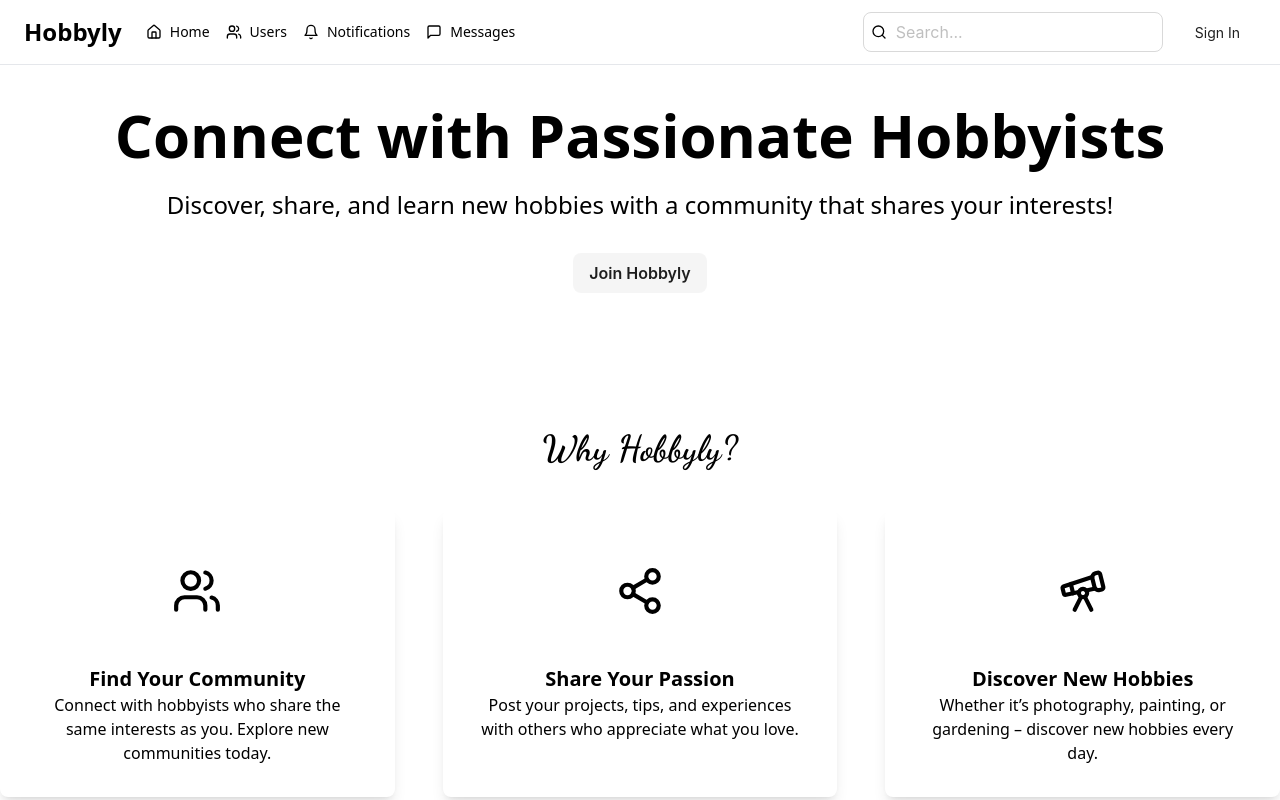
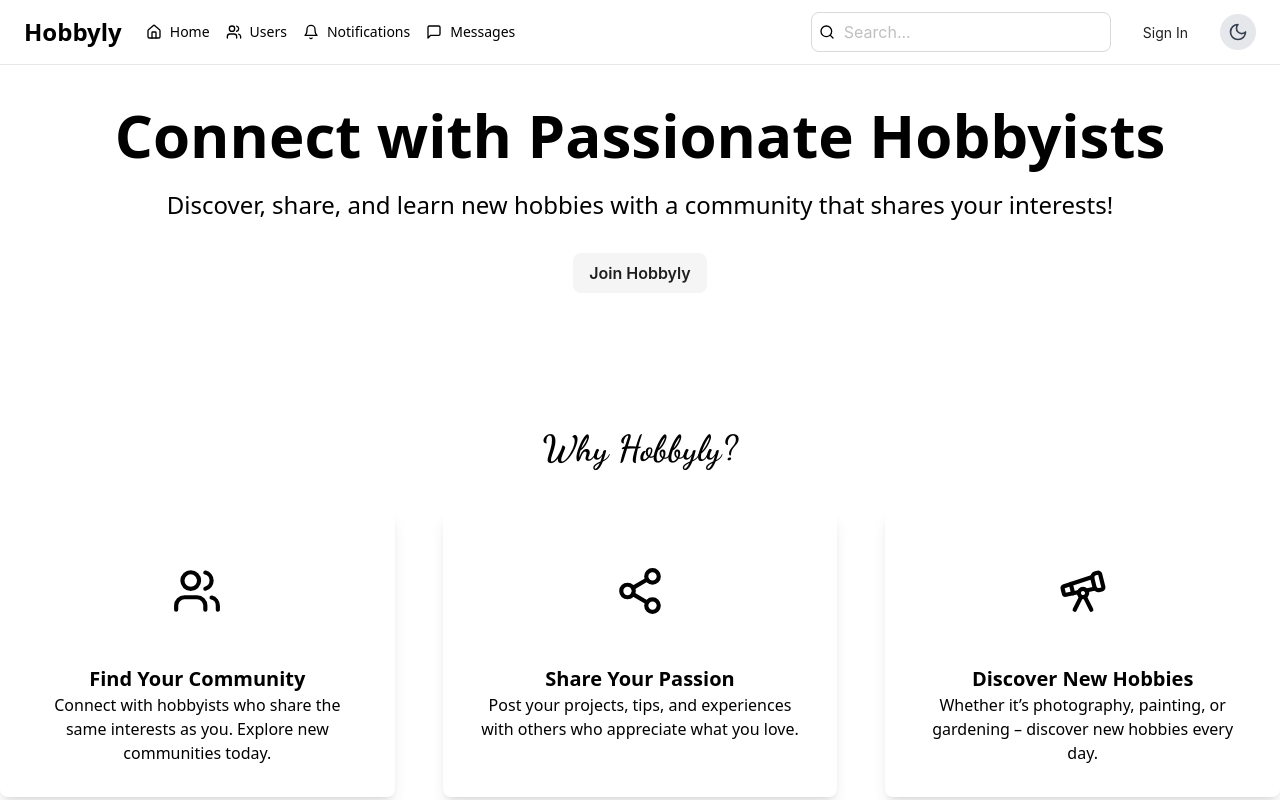
Before and after one commit to Megamind0407/social_app, a React (Vite) app in the folder frontend/: page / in a window 1280 px wide. Shown: the top 800 px of the page. Built offline with nearby package versions, Linux system fonts and the light colour scheme.

Commit message:
update theme

```diff
--- a/frontend/src/components/Navbar.jsx
+++ b/frontend/src/components/Navbar.jsx
@@ -1,9 +1,10 @@
 // eslint-disable-next-line no-unused-vars
-import React from 'react';
+import React, { useContext } from 'react';
 import { Link , useNavigate} from 'react-router-dom';
 import PropTypes from 'prop-types';
-import { Home, Users, Bell, MessageSquare, Search } from 'lucide-react';
+import { Home, Users, Bell, MessageSquare, Search, Moon, Sun } from 'lucide-react';
 import { Button, Input  } from 'antd'
+import { ThemeContext } from './ThemeContext';
 
 function NavItem({ to, icon, children }) {
     return (
@@ -31,12 +32,12 @@ NavItem.defaultProps = {
 
 export const Navbar = () => {
     const navigate = useNavigate(); // Hook to handle navigation
-
+    const {theme, toggleTheme} = useContext(ThemeContext)
     const handleSignIn = () => {
         navigate('/signin'); // Redirect to the /signin route
     };
     return (
-        <nav className="border-b">
+        <nav className="border-b dark:bg-slate-900 dark:text-white">
             <div className="flex items-center justify-between px-4 py-3 md:px-6">
                 <div className="flex items-center">
                     <Link to="/" className="text-2xl font-bold text-primary mr-6">
@@ -63,11 +64,22 @@ export const Navbar = () => {
                     size='large'
                     type="search"
                     placeholder="Search..."
-                    className="pl-8 w-[200px] lg:w-[300px]"
+                    className="dark:bg-slate-900 pl-8 w-[200px] lg:w-[300px]"
                     />
                     <Search className="absolute left-2 top-1/2 h-4 w-4 -translate-y-1/2 transform text-muted-foreground" />
                 </div>
-                <Button type="text" onClick={handleSignIn}>Sign In</Button>
+                <Button type="text" onClick={handleSignIn} className='dark:text-white'>Sign In</Button>
+                <button
+                        onClick={toggleTheme}
+                        className="flex items-center justify-center p-2 bg-gray-200 dark:bg-gray-800 rounded-full hover:bg-gray-300 dark:hover:bg-gray-700"
+                        aria-label="Toggle Dark Mode"
+                    >
+                        {theme === 'light' ? (
+                            <Moon className="h-5 w-5 text-gray-700" />
+                        ) : (
+                            <Sun className="h-5 w-5 text-yellow-400" />
+                        )}
+                </button>
             </div>
             </div>
         </nav>
```
